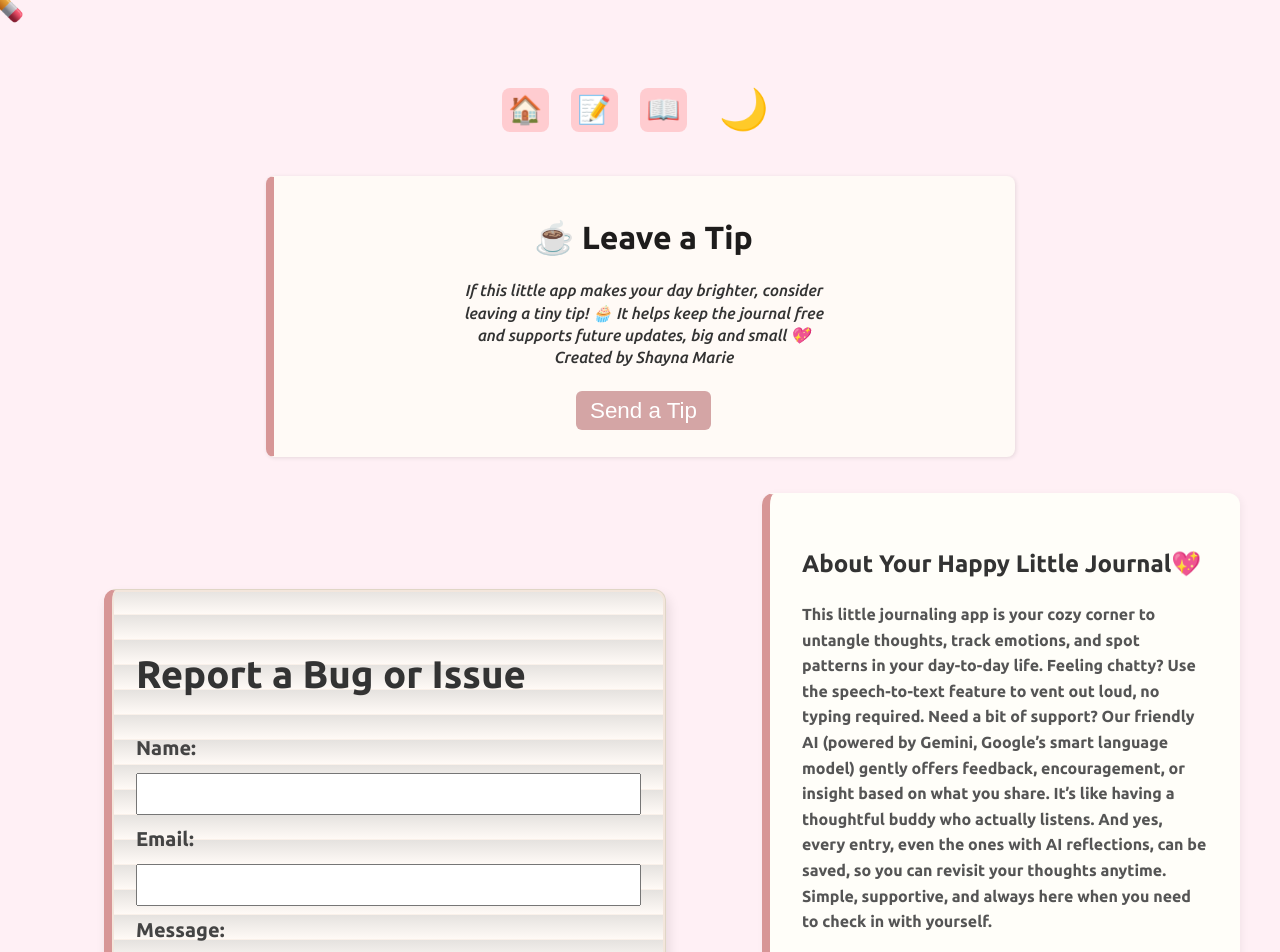
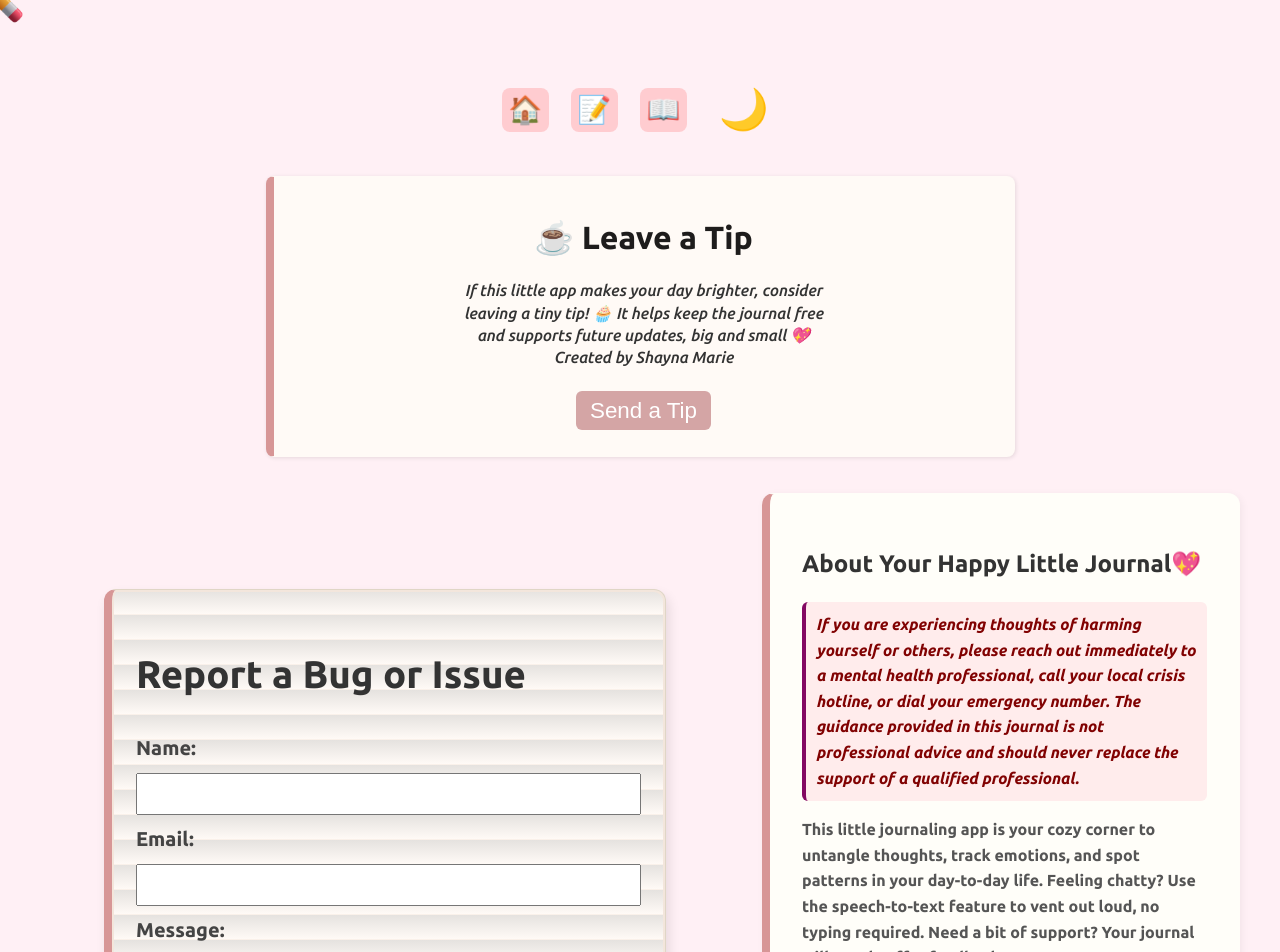
Before and after one commit to ShaynaMBarclay/vent2me, a React (Vite) app: page /settings in a window 1280 px wide. Shown: the top 952 px of the page. Built offline with nearby package versions, Linux system fonts and the light colour scheme; a web font is replaced by a local one.

Commit message:
disclaimer added

```diff
--- a/src/pages/Settings.jsx
+++ b/src/pages/Settings.jsx
@@ -110,11 +110,14 @@ function Settings() {
     {/* About Section */}
     <div className="about-section-container">
       <h3>About Your Happy Little Journal💖</h3>
+
+      <p class="disclaimer"> <em>If you are experiencing thoughts of harming yourself or others, please reach out immediately to a mental health professional, call your local crisis hotline, or dial your emergency number. The guidance provided in this journal is not professional advice and should never replace the support of a qualified professional.</em></p>
+
       <p>This little journaling app is your cozy corner to untangle thoughts, track emotions, and spot patterns in your day-to-day life.
         Feeling chatty? Use the speech-to-text feature to vent out loud, no typing required.
-        Need a bit of support? Our friendly AI (powered by Gemini, Google’s smart language model) gently offers feedback, encouragement, or insight based on what you share.
+        Need a bit of support? Your journal will gently offer feedback, encouragement, or insight based on what you share.
         It’s like having a thoughtful buddy who actually listens.
-        And yes, every entry, even the ones with AI reflections, can be saved, so you can revisit your thoughts anytime. Simple, supportive, and always here when you need to check in with yourself.</p>
+        And yes, every entry, even the ones with support, can be saved, so you can revisit your thoughts anytime. Simple, supportive, and always here when you need to check in with yourself.</p>
 
       <p>Your journal entries are stored locally on your device, which means everything you write stays private and never leaves your browser unless you choose to export it.
         This setup helps keep things simple and secure, but it also means your entries won’t automatically sync across devices.
--- a/src/styles/Settings.css
+++ b/src/styles/Settings.css
@@ -26,6 +26,22 @@
     border-left: 8px solid #d79696;
     font-family: "Ubuntu", sans-serif;
   }
+
+  .disclaimer {
+  color: #810202 !important;
+  background-color: #ffecec;
+  padding: 10px;
+  border-left: 4px solid #830862;
+  border-radius: 6px;
+  font-size: 0.95rem;
+}
+
+body.dark-mode .disclaimer {
+  background-color: #ae9393;
+  color: #a30101 !important;
+  border-left: 4px solid #560941;
+}
+
 
   body.dark-mode .settings-page-container {
     border-left: 8px solid  #a87575;
```
